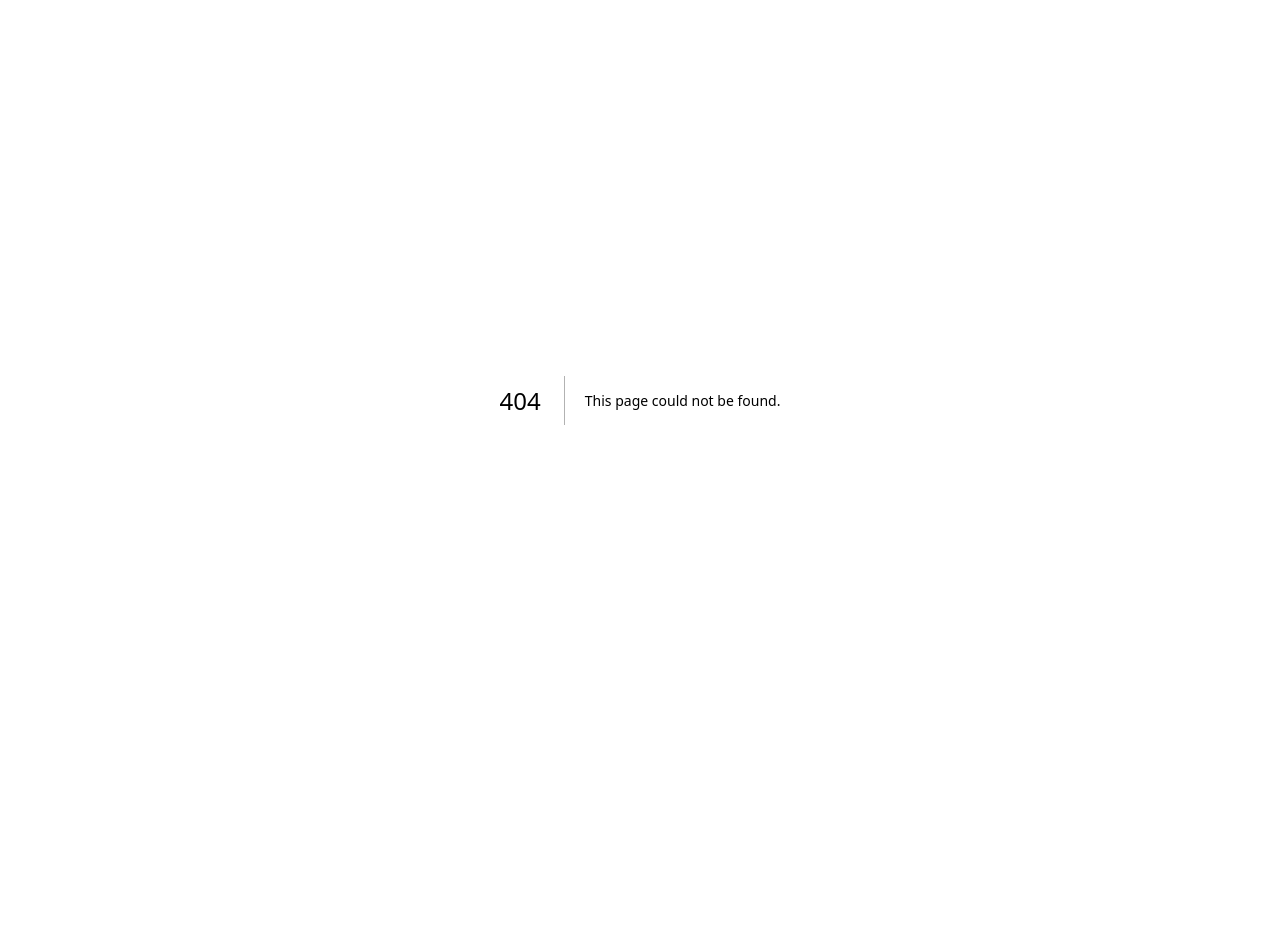
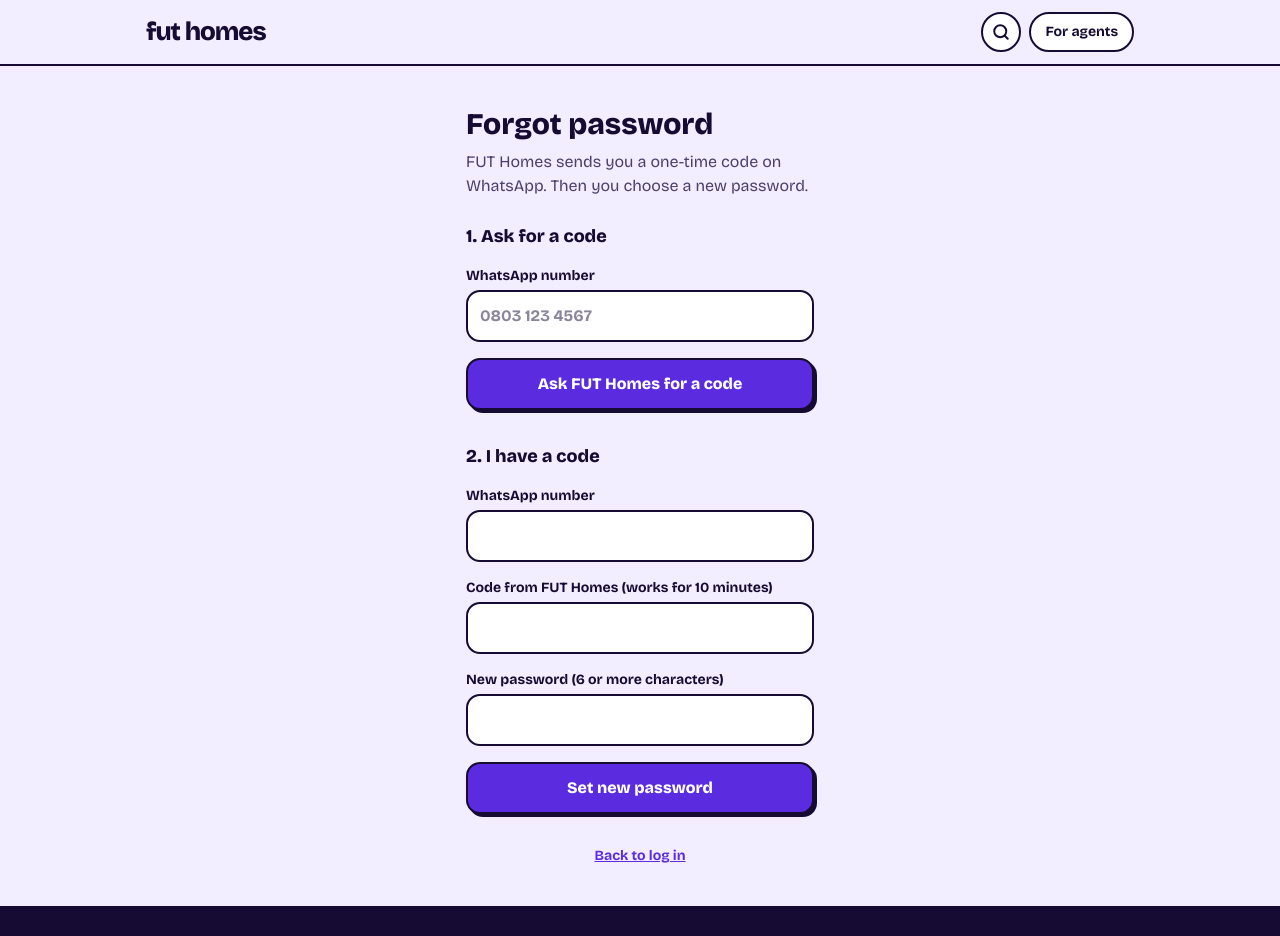
Before and after one commit to Rhema-15/fut-homes, a Next.js app: page /agent/reset in a window 1280 px wide. Before the commit this address had no page. Shown: the top 936 px of the page. Before the commit the page ends 800 px from the top, so only its background shows below. Built offline with nearby package versions, Linux system fonts and the light colour scheme.

Commit message:
Create page.tsx

```diff
--- /dev/null
+++ b/app/(site)/agent/reset/page.tsx
@@ -0,0 +1,21 @@
+import type { Metadata } from "next";
+import Link from "next/link";
+import { ResetForms } from "../forms";
+
+export const metadata: Metadata = {
+  title: "Reset password · FUT Homes",
+  robots: { index: false },
+};
+
+export default function AgentResetPage() {
+  return (
+    <div className="mx-auto w-full max-w-sm px-[18px] py-10">
+      <h1 className="text-3xl leading-9 font-extrabold text-ink">Forgot password</h1>
+      <p className="mt-2 text-base text-muted">FUT Homes sends you a one-time code on WhatsApp. Then you choose a new password.</p>
+      <ResetForms />
+      <Link href="/agent/login" className="mt-8 block text-center text-sm font-bold text-brand-700 underline">
+        Back to log in
+      </Link>
+    </div>
+  );
+}
```
